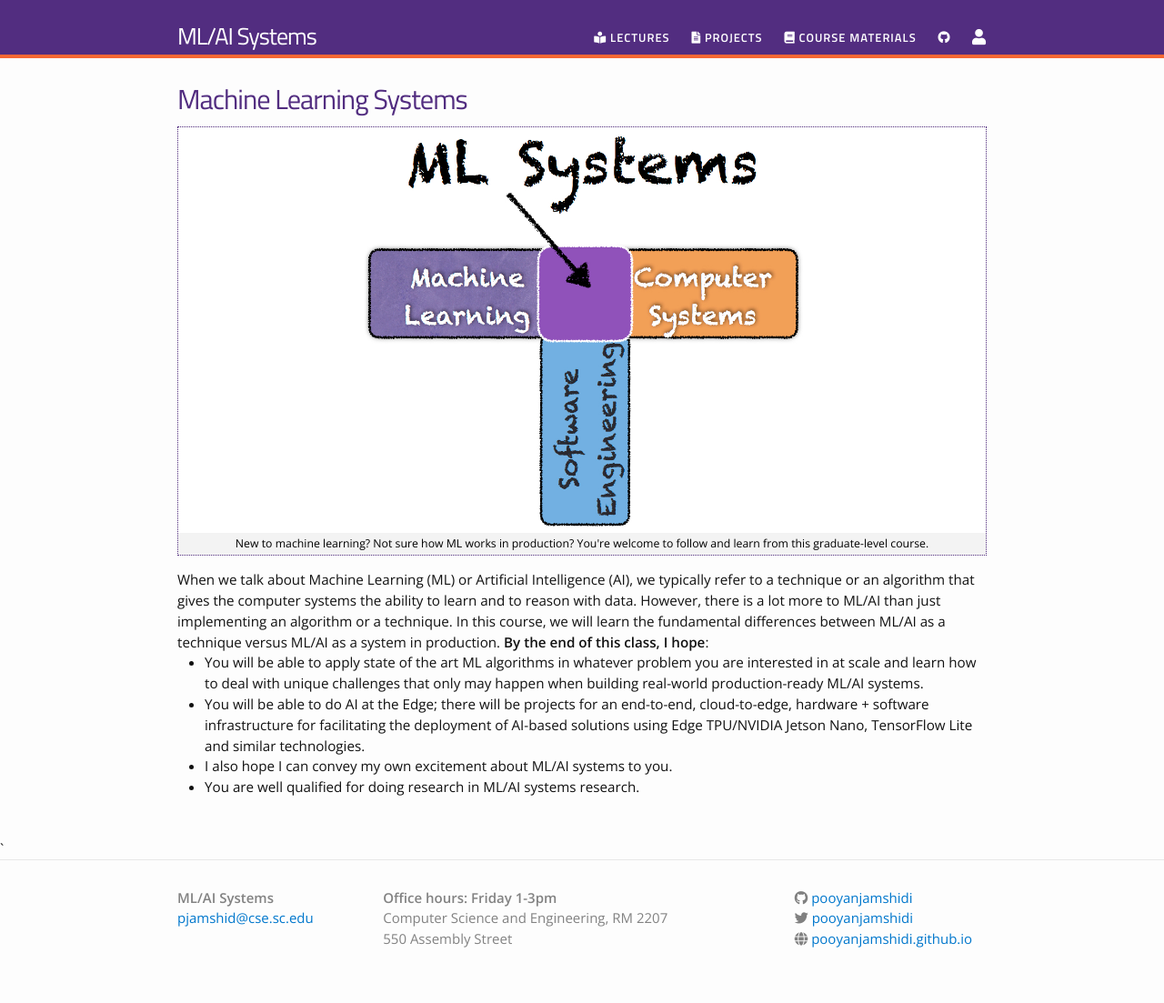
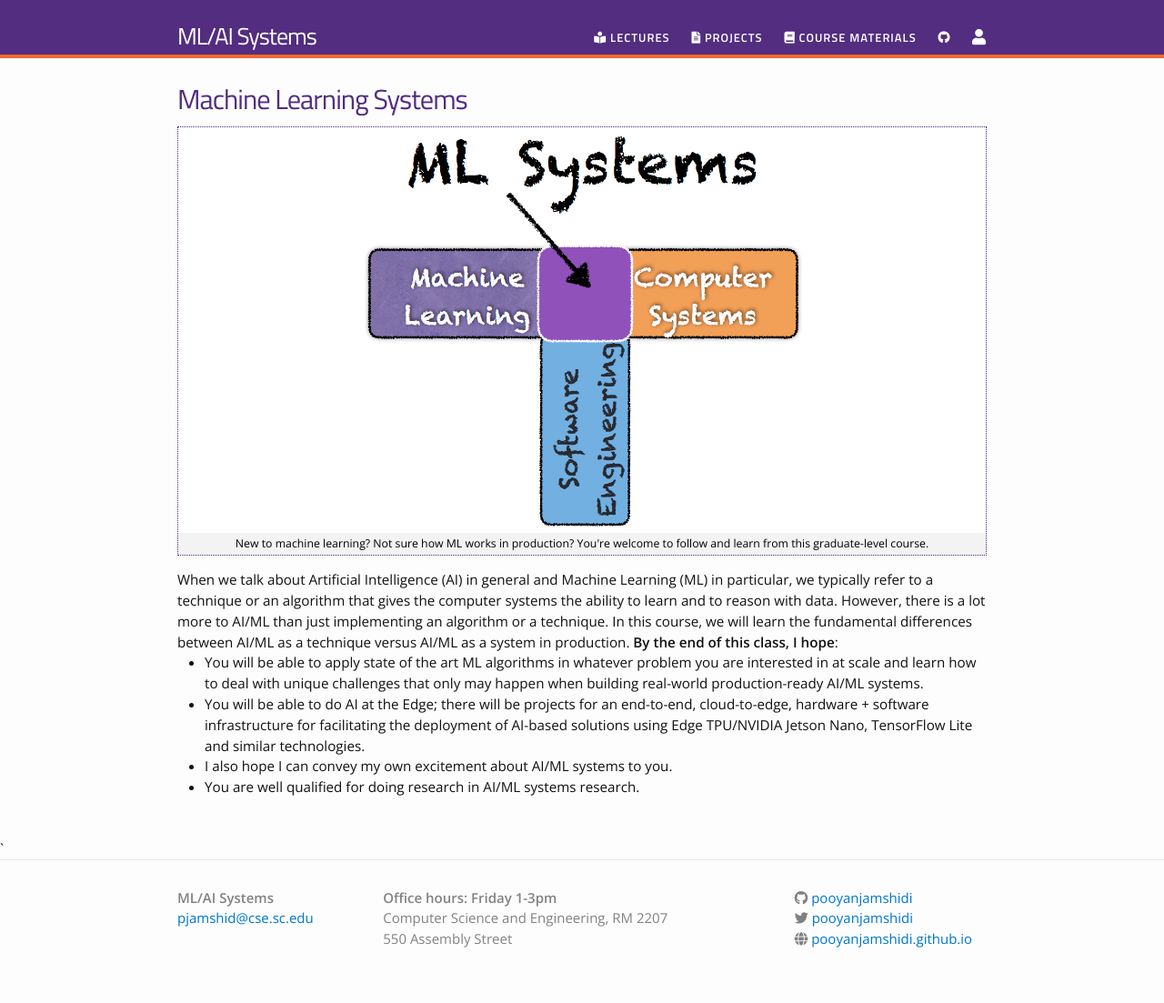
Before and after one commit to pooyanjamshidi/mls, a Jekyll site: the page built from index.html, in a window 1280 px wide. Shown: the whole page at 91% size. Built offline with Jekyll 4.4.1, drawn with Linux system fonts in a browser that asks for light colours; nearby versions of some CDN libraries.

Commit message:
editted index and syllabus

```diff
--- a/_config.yml
+++ b/_config.yml
@@ -2,8 +2,8 @@
 title: ML/AI Systems
 subtitle: Machine Learning Systems
 email: pjamshid@cse.sc.edu
-description: "When we talk about Machine Learning (ML) or Artificial Intelligence (AI), we typically refer to a technique or an algorithm that gives the computer systems the ability to learn and to reason with data. However, there is a lot more to ML/AI than just implementing an algorithm or a technique. In this course, we will learn the fundamental differences between ML/AI as a technique versus ML/AI as a system in production."
-learning_goals: "By the end of this class, I hope: (i) you will be able to apply state of the art ML algorithms in whatever problem you are interested in at scale and learn how to deal with unique challenges that only may happen when building real-world production-ready ML/AI systems; (ii) I also hope I can convey my own excitement about ML/AI systems to you, and (iii) by the conclusion of this class you are well qualified for doing research in ML/AI systems research."
+description: "When we talk about Artificial Intelligence (AI) in general and Machine Learning (ML) in particular, we typically refer to a technique or an algorithm that gives the computer systems the ability to learn and to reason with data. However, there is a lot more to AI/ML than just implementing an algorithm or a technique. In this course, we will learn the fundamental differences between AI/ML as a technique versus AI/ML as a system in production."
+learning_goals: "By the end of this class, I hope: (i) you will be able to apply state of the art ML algorithms in whatever problem you are interested in at scale and learn how to deal with unique challenges that only may happen when building real-world production-ready AI/ML systems; (ii) I also hope I can convey my own excitement about AI/ML systems to you, and (iii) by the conclusion of this class you are well qualified for doing research in AI/ML systems research."
 office_hours: "Friday 1-3pm"
 
 baseurl: "" # the subpath of your site, e.g. /blog/
--- a/index.html
+++ b/index.html
@@ -14,10 +14,10 @@
 
 <b>By the end of this class, I hope</b>:
 <ul>
-  <li>You will be able to apply state of the art ML algorithms in whatever problem you are interested in at scale and learn how to deal with unique challenges that only may happen when building real-world production-ready ML/AI systems.</li>
+  <li>You will be able to apply state of the art ML algorithms in whatever problem you are interested in at scale and learn how to deal with unique challenges that only may happen when building real-world production-ready AI/ML systems.</li>
   <li>You will be able to do AI at the Edge; there will be projects for an end-to-end, cloud-to-edge, hardware + software infrastructure for facilitating the deployment of AI-based solutions using Edge TPU/NVIDIA Jetson Nano, TensorFlow Lite and similar technologies.</li>
-  <li>I also hope I can convey my own excitement about ML/AI systems to you. </li>
-  <li>You are well qualified for doing research in ML/AI systems research.</li>
+  <li>I also hope I can convey my own excitement about AI/ML systems to you. </li>
+  <li>You are well qualified for doing research in AI/ML systems research.</li>
 
 </ul>
 
```
Also changed, not shown: 2 other files.
